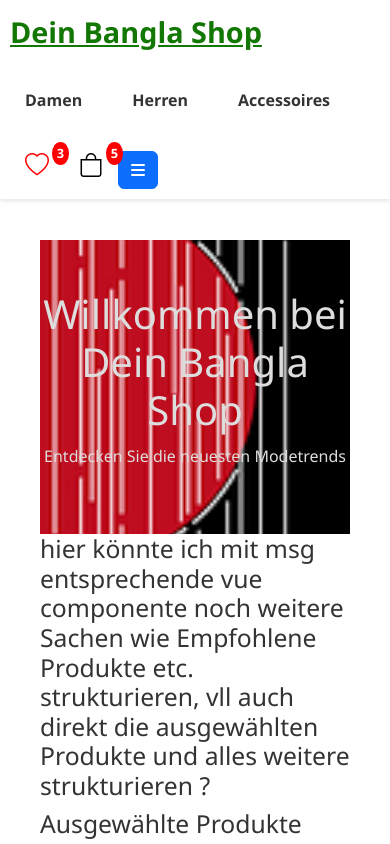
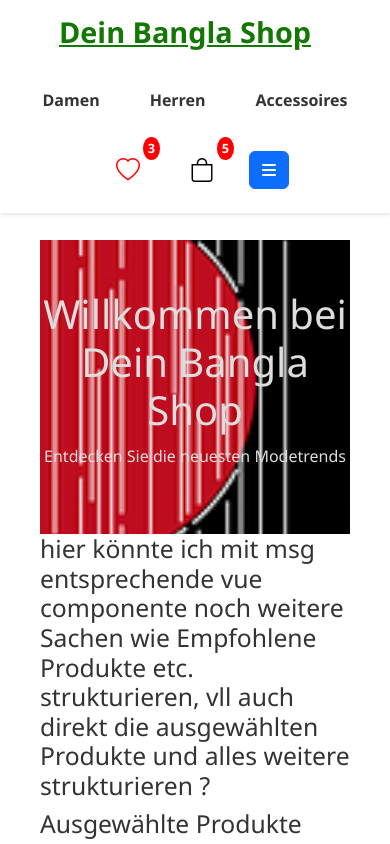
Before and after one commit to AnnasHossain/FrontendBanglaShop, a Vue app: page / in a window 390 px wide. Shown: the top 844 px of the page. Built offline with nearby package versions, Linux system fonts and the light colour scheme.

Commit message:
Navbar styling

```diff
--- a/src/App.vue
+++ b/src/App.vue
@@ -201,7 +201,7 @@ html, body {
 
 .nav-container {
   display: flex;
-  justify-content: flex-start; /* Elemente nach links ausrichten */
+  justify-content: space-between; /* Elemente nach links ausrichten */
   align-items: center; /* Vertikal ausrichten */
   padding: 15px 5%;
   max-width: 1200px;
@@ -215,14 +215,11 @@ html, body {
   margin-right: 20px; /* Abstand zwischen Logo und den Kategorien */
 }
 
-.nav-container-rechts {
+.nav-rechts {
   display: flex;
-  justify-content: flex-end;
+  justify-content: flex-end; /* Icons nach rechts ausrichten */
   align-items: center;
-  padding: 15px 5%;
-  max-width: 1200px;
-  margin: auto;
-  gap: 20px; /* Abstand zwischen den Icons */
+  gap: 20px;
 }
 
 .nav-links {
@@ -327,7 +324,7 @@ html, body {
   .nav-container {
     flex-direction: column; /* Vertikale Anordnung auf kleinen Bildschirmen */
     padding:10px;
-    align-items:flex-start; /* Links ausrichten auf kleinen Bildschirmen */
+    align-items:space-between; /* Links ausrichten auf kleinen Bildschirmen */
     gap:10px; /* Abstand zwischen Logo und Links erhöhen */
   }
 
@@ -337,8 +334,10 @@ html, body {
   }
 
   .nav-rechts {
-    margin-top:10px;
-    justify-content:flex-start;
+    display: flex;
+    justify-content: flex-end; /* Icons nach rechts ausrichten */
+    align-items: center;
+    gap: 20px;
   }
 
   .main-content {
```
